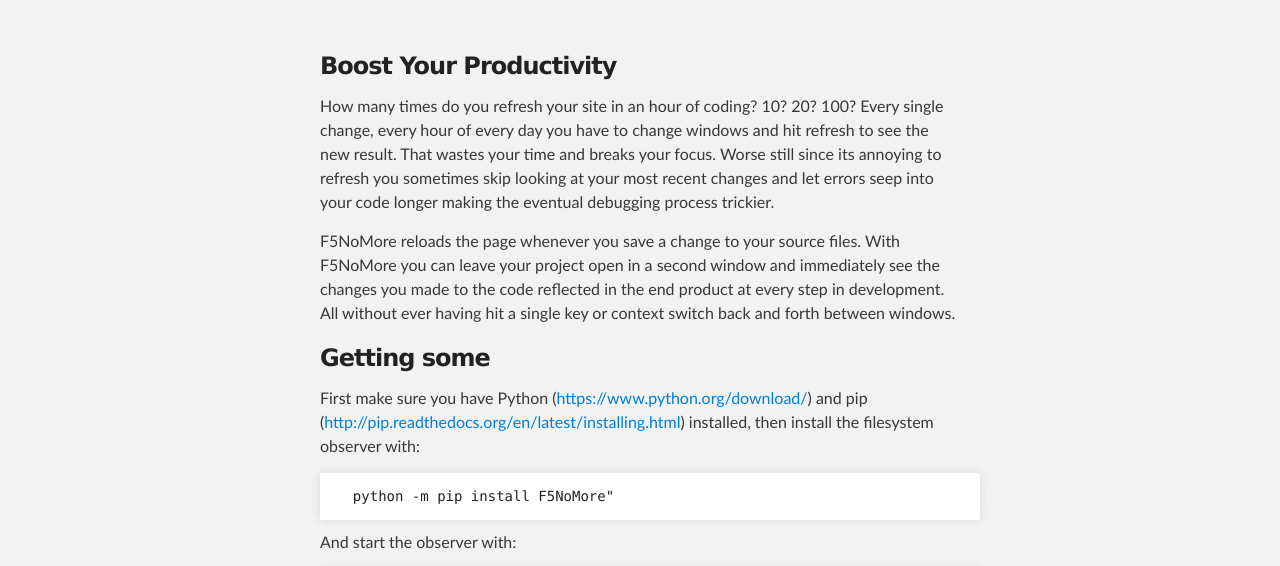
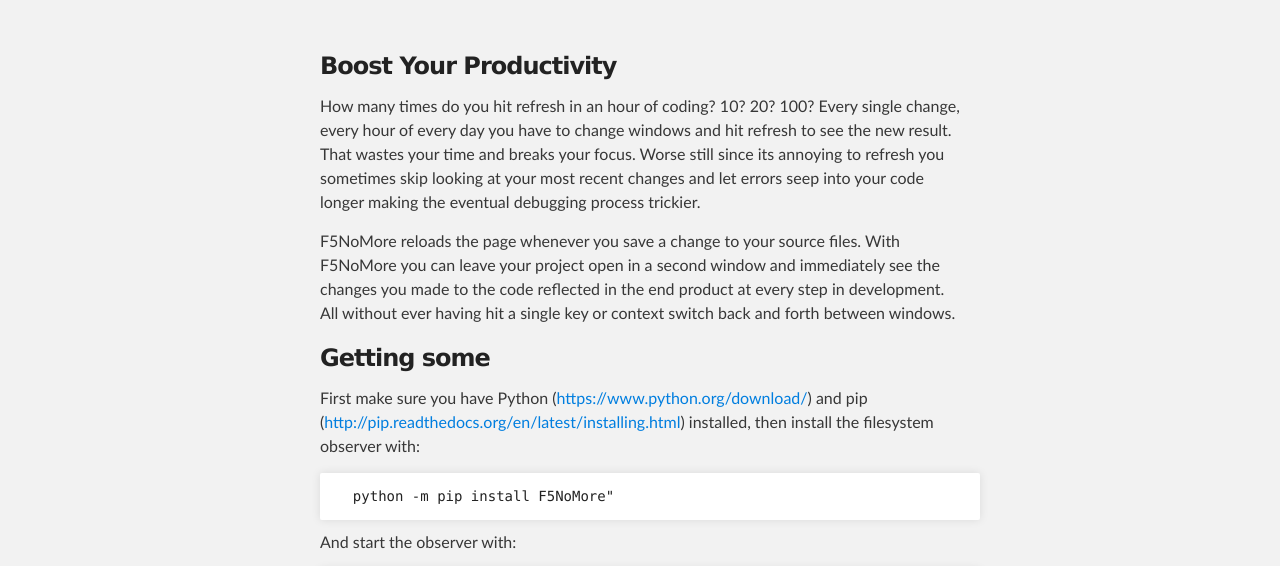
Before and after one commit to lemiant/F5NoMore, a plain HTML site: page index.html in a window 1280 px wide. Shown: the part 212-778 px from the top of the page. Drawn offline with Linux system fonts and the light colour scheme.

Commit message:
Update index.html

```diff
--- a/index.html
+++ b/index.html
@@ -29,7 +29,7 @@
         <h3>
 <a name="boost-your-productivity" class="anchor" href="#boost-your-productivity"><span class="octicon octicon-link"></span></a>Boost Your Productivity</h3>
 
-<p>How many times do you refresh your site in an hour of coding? 10? 20? 100? Every single change, every hour of every day you have to change windows and hit refresh to see the new result. That wastes your time and breaks your focus. Worse still since its annoying to refresh you sometimes skip looking at your most recent changes and let errors seep into your code longer making the eventual debugging process trickier.</p>
+<p>How many times do you hit refresh in an hour of coding? 10? 20? 100? Every single change, every hour of every day you have to change windows and hit refresh to see the new result. That wastes your time and breaks your focus. Worse still since its annoying to refresh you sometimes skip looking at your most recent changes and let errors seep into your code longer making the eventual debugging process trickier.</p>
 
 <p>F5NoMore reloads the page whenever you save a change to your source files. With F5NoMore you can leave your project open in a second window  and immediately see the changes you made to the code reflected in the end product at every step in development. All without ever having hit a single key or context switch back and forth between windows.</p>
 
```
